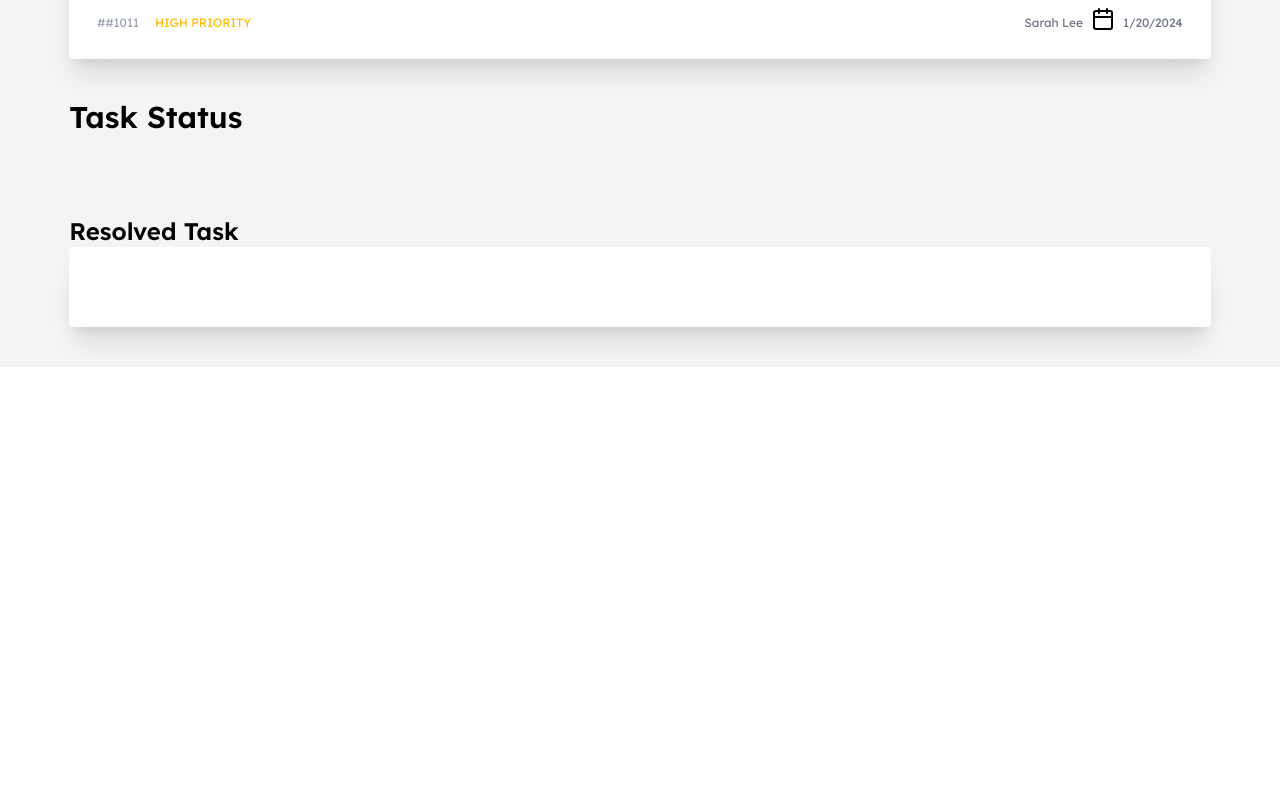
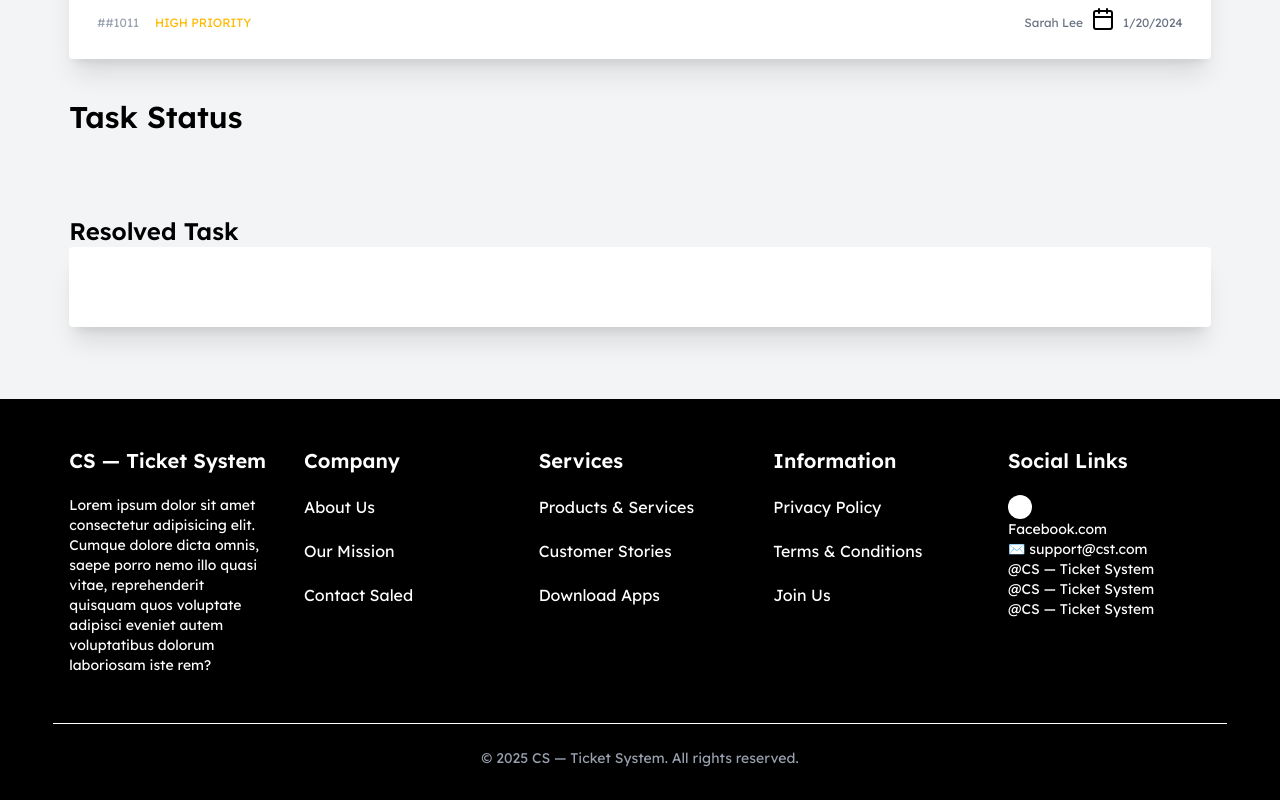
Before and after one commit to AhmetChatgami/Assignment-7, a React (Vite) app: page / in a window 1280 px wide. Shown: the part 2329-3129 px from the top of the page. Before the commit the page ends 2696 px from the top, so only its background shows below. Built offline with nearby package versions, Linux system fonts and the light colour scheme.

Commit message:
Footer added.

```diff
--- /dev/null
+++ b/src/Components/Footer.jsx
@@ -0,0 +1,224 @@
+import { Facebook, Twitter } from "lucide-react";
+import React from "react";
+
+const Footer = () => {
+  return (
+    <footer>
+    <div className=" bg-black">
+      <div className="max-w-11/12 mx-auto p-4 flex gap-8 justify-between grid grid-cols-2 md:grid-cols-5 py-12 border-b-1 text-white mt-8">
+        <div className="space-y-5 col-span-2 md:col-span-1">
+          <h2 className="text-xl font-semibold">CS — Ticket System </h2>
+          <p className="text-sm align-baseline">
+            Lorem ipsum dolor sit amet consectetur adipisicing elit. Cumque
+            dolore dicta omnis, saepe porro nemo illo quasi vitae, reprehenderit
+            quisquam quos voluptate adipisci eveniet autem voluptatibus dolorum
+            laboriosam iste rem?
+          </p>
+        </div>
+
+        <div className="space-y-5">
+          <h2 className="text-xl font-semibold">Company </h2>
+          <p>About Us</p>
+          <p>Our Mission</p>
+          <p>Contact Saled</p>
+        </div>
+
+        <div className="space-y-5">
+          <h2 className="text-xl font-semibold">Services</h2>
+          <p>Products & Services</p>
+          <p>Customer Stories</p>
+          <p>Download Apps</p>
+        </div>
+
+        <div className="space-y-5">
+          <h2 className="text-xl font-semibold">Information</h2>
+          <p>Privacy Policy</p>
+          <p>Terms & Conditions</p>
+          <p>Join Us</p>
+        </div>
+
+        <div className="space-y-5">
+          <h2 className="text-xl font-semibold">Social Links</h2>
+          <section className="text-sm justify-between">
+            <p>
+              <Facebook
+                className="bg-white rounded-full"
+                strokeWidth={0.75}
+              />
+              Facebook.com
+            </p>
+            <p>
+              ✉️ support@cst.com
+            </p>
+            <p>
+              @CS — Ticket System
+            </p>
+            <p>
+              @CS — Ticket System
+            </p>
+            <p>
+              @CS — Ticket System
+
+            </p>
+          </section>
+        </div>
+
+      </div>
+        <div className="py-6 pb-8 text-center">
+          <p className="text-gray-400 text-sm">
+            © 2025 CS — Ticket System. All rights reserved.
+          </p>
+        </div>
+    </div>
+
+    </footer>
+
+    // <footer className="bg-black text-white">
+    //   <div className="container mx-auto px-4 py-12 md:py-16">
+    //     {/* Grid for the main content sections */}
+    //     <div className="grid grid-cols-2 md:grid-cols-5 gap-8 border-b border-gray-800 pb-12">
+    //       {/* 1. Brand/Description Column (Takes up more space on mobile and md) */}
+    //       <div className="col-span-2 md:col-span-1">
+    //         <h3 className="text-2xl font-bold mb-4">CS — Ticket System</h3>
+    //         <p className="text-gray-400 text-sm leading-relaxed">
+    //           Lorem Ipsum is simply dummy text of the printing and typesetting
+    //           industry. Lorem Ipsum has been the industry's standard dummy text
+    //           ever since the 1500s, when an unknown printer took a galley of
+    //           type and scrambled it to make a type specimen book.
+    //         </p>
+    //       </div>
+
+    //       {/* 2. Company Links Column */}
+    //       <div>
+    //         <h4 className="text-lg font-semibold mb-4">Company</h4>
+    //         <ul className="space-y-3">
+    //           <li>
+    //             <a
+    //               href="#"
+    //               className="text-gray-400 hover:text-white transition duration-300 text-sm"
+    //             >
+    //               About Us
+    //             </a>
+    //           </li>
+    //           <li>
+    //             <a
+    //               href="#"
+    //               className="text-gray-400 hover:text-white transition duration-300 text-sm"
+    //             >
+    //               Our Mission
+    //             </a>
+    //           </li>
+    //           <li>
+    //             <a
+    //               href="#"
+    //               className="text-gray-400 hover:text-white transition duration-300 text-sm"
+    //             >
+    //               Contact Sales
+    //             </a>
+    //           </li>
+    //         </ul>
+    //       </div>
+
+    //       {/* 3. Services Links Column */}
+    //       <div>
+    //         <h4 className="text-lg font-semibold mb-4">Services</h4>
+    //         <ul className="space-y-3">
+    //           <li>
+    //             <a
+    //               href="#"
+    //               className="text-gray-400 hover:text-white transition duration-300 text-sm"
+    //             >
+    //               Products & Services
+    //             </a>
+    //           </li>
+    //           <li>
+    //             <a
+    //               href="#"
+    //               className="text-gray-400 hover:text-white transition duration-300 text-sm"
+    //             >
+    //               Customer Stories
+    //             </a>
+    //           </li>
+    //           <li>
+    //             <a
+    //               href="#"
+    //               className="text-gray-400 hover:text-white transition duration-300 text-sm"
+    //             >
+    //               Download Apps
+    //             </a>
+    //           </li>
+    //         </ul>
+    //       </div>
+
+    //       {/* 4. Information Links Column */}
+    //       <div>
+    //         <h4 className="text-lg font-semibold mb-4">Information</h4>
+    //         <ul className="space-y-3">
+    //           <li>
+    //             <a
+    //               href="#"
+    //               className="text-gray-400 hover:text-white transition duration-300 text-sm"
+    //             >
+    //               Privacy Policy
+    //             </a>
+    //           </li>
+    //           <li>
+    //             <a
+    //               href="#"
+    //               className="text-gray-400 hover:text-white transition duration-300 text-sm"
+    //             >
+    //               Terms & Conditions
+    //             </a>
+    //           </li>
+    //           <li>
+    //             <a
+    //               href="#"
+    //               className="text-gray-400 hover:text-white transition duration-300 text-sm"
+    //             >
+    //               Join Us
+    //             </a>
+    //           </li>
+    //         </ul>
+    //       </div>
+
+    //       {/* 5. Social Links/Contact Column */}
+    //       <div>
+    //         <h4 className="text-lg font-semibold mb-4">Social Links</h4>
+    //         <ul className="space-y-3">
+    //           {/* Note: Assuming a simple icon (e.g., FaTwitter from react-icons) for the social links for this example */}
+    //           <li className="flex items-center space-x-2">
+    //             <span className="text-gray-400 text-sm">
+    //               🐦 @CS — Ticket System
+    //             </span>
+    //           </li>
+    //           <li className="flex items-center space-x-2">
+    //             <span className="text-gray-400 text-sm">
+    //               🔗 @CS — Ticket System
+    //             </span>
+    //           </li>
+    //           <li className="flex items-center space-x-2">
+    //             <span className="text-gray-400 text-sm">
+    //               🇫 @CS — Ticket System
+    //             </span>
+    //           </li>
+    //           <li className="flex items-center space-x-2">
+    //             <span className="text-gray-400 text-sm">
+    //               ✉️ support@cst.com
+    //             </span>
+    //           </li>
+    //         </ul>
+    //       </div>
+    //     </div>
+
+    //     {/* Copyright Section */}
+    //     <div className="pt-6 text-center">
+    //       <p className="text-gray-400 text-sm">
+    //         © 2025 CS — Ticket System. All rights reserved.
+    //       </p>
+    //     </div>
+    //   </div>
+    // </footer>
+  );
+};
+
+export default Footer;
--- a/src/Components/TicketContainer.jsx
+++ b/src/Components/TicketContainer.jsx
@@ -5,6 +5,7 @@ import Banner from "./Banner";
 import TicketStatus from "./Tickets/TicketStatus";
 import Resolved from "./Tickets/Resolved";
 import { toast } from "react-toastify";
+import Footer from "./Footer";
 
 const TicketContainer = ({ promise }) => {
 
@@ -79,6 +80,10 @@ const TicketContainer = ({ promise }) => {
           </div>
         </div>
       </section>
+
+      <footer>
+        <Footer></Footer>
+      </footer>
     </div>
   );
 };
```
